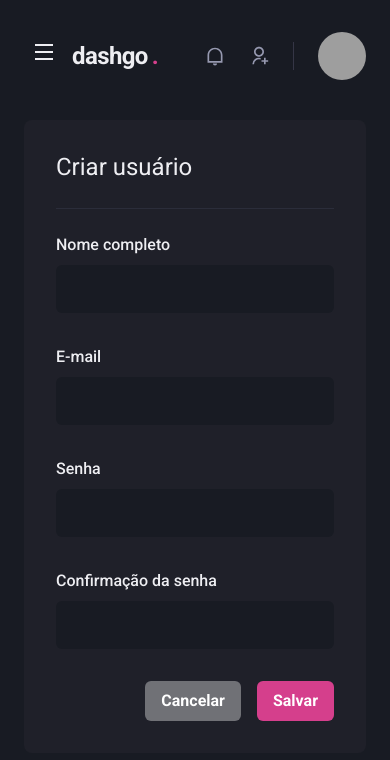
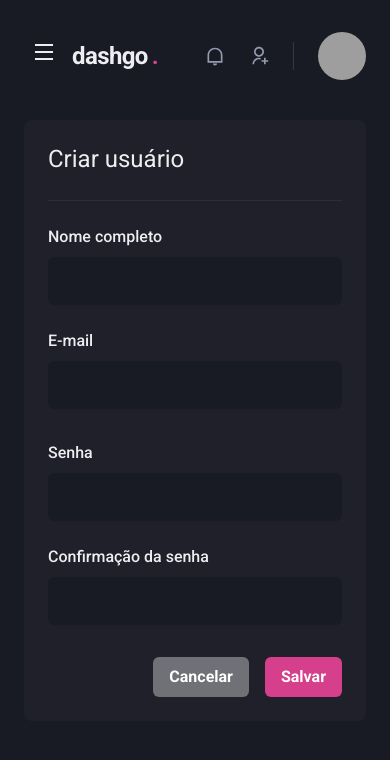
Before and after one commit to eduardogomesf/dashgo, a Next.js app: page /users/create in a window 390 px wide. Shown: the top 760 px of the page. Built offline with nearby package versions, Linux system fonts and the light colour scheme; grey boxes are pictures that could not be loaded.

Commit message:
feat: make CreateUser page responsive

```diff
--- a/src/pages/users/create.tsx
+++ b/src/pages/users/create.tsx
@@ -11,18 +11,18 @@
       <Flex w='100%' maxW={1480} my='6' mx='auto' px='6'>
         <Sidebar />
 
-        <Box flex='1' borderRadius={8} bg='gray.800' p='8'>
+        <Box flex='1' borderRadius={8} bg='gray.800' p={['6', '8']}>
           <Heading size='lg' fontWeight='normal' >Criar usuário</Heading>
 
           <Divider my='6' borderColor={'gray.700'} />
 
           <VStack spacing='8'>
-            <SimpleGrid minChildWidth={'240px'} spacing='8' w='100%'>
+            <SimpleGrid minChildWidth={'240px'} spacing={['6', '8']} w='100%'>
               <Input name='name' label='Nome completo' />
               <Input name='email' type='email' label='E-mail' />
             </SimpleGrid>
 
-            <SimpleGrid minChildWidth={'240px'} spacing='8' w='100%'>
+            <SimpleGrid minChildWidth={'240px'} spacing={['6', '8']} w='100%'>
               <Input name='password' type='password' label='Senha' />
               <Input name='password_confirmation' type='password' label='Confirmação da senha' />
             </SimpleGrid>
```
